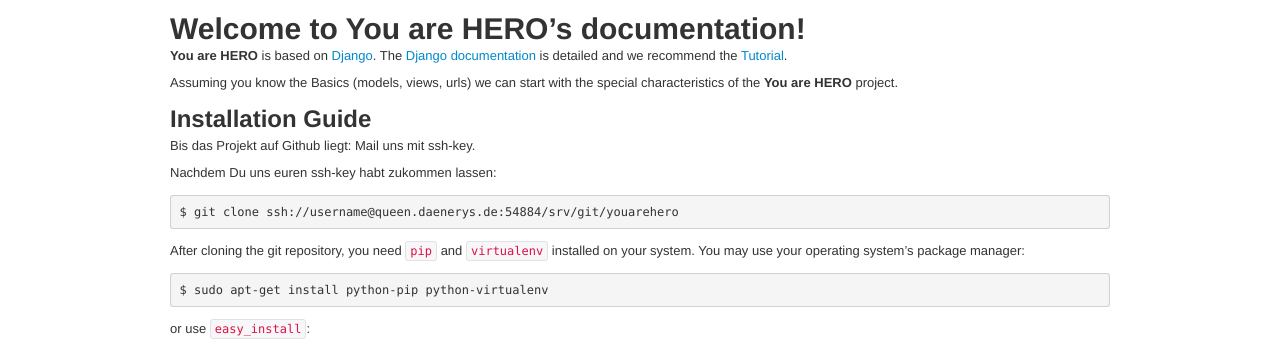
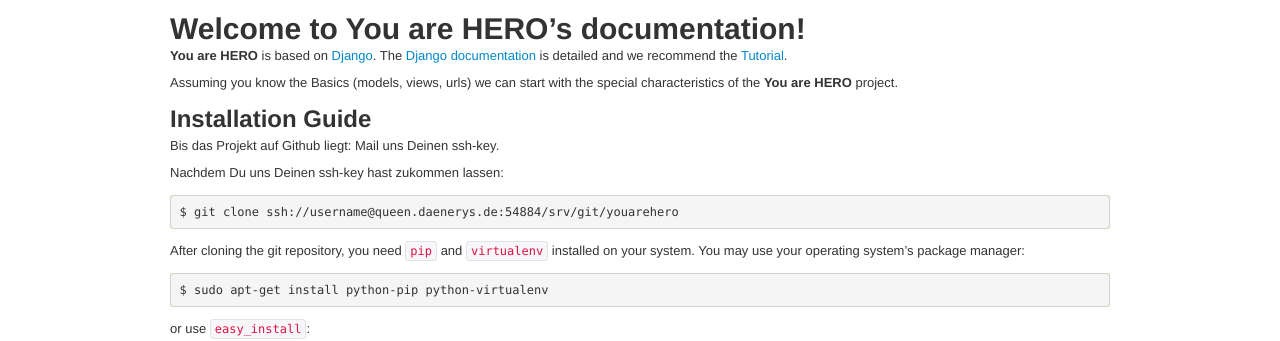
Before and after one commit to youarehero/youarehero, a Sphinx documentation site: the page built from docs/index.rst, in a window 1280 px wide. Shown: the top 341 px of the page. Built offline with Sphinx 7.4.7, drawn with Linux system fonts in a browser that asks for light colours.

Commit message:
installation guide hotfixes in german2

```diff
--- a/docs/index.rst
+++ b/docs/index.rst
@@ -17,9 +17,9 @@ of the **You are HERO** project.
 Installation Guide
 ==================
 
-Bis das Projekt auf Github liegt: Mail uns mit ssh-key.
+Bis das Projekt auf Github liegt: Mail uns Deinen ssh-key.
 
-Nachdem Du uns euren ssh-key habt zukommen lassen::
+Nachdem Du uns Deinen ssh-key hast zukommen lassen::
 
     $ git clone ssh://username@queen.daenerys.de:54884/srv/git/youarehero
 
```
